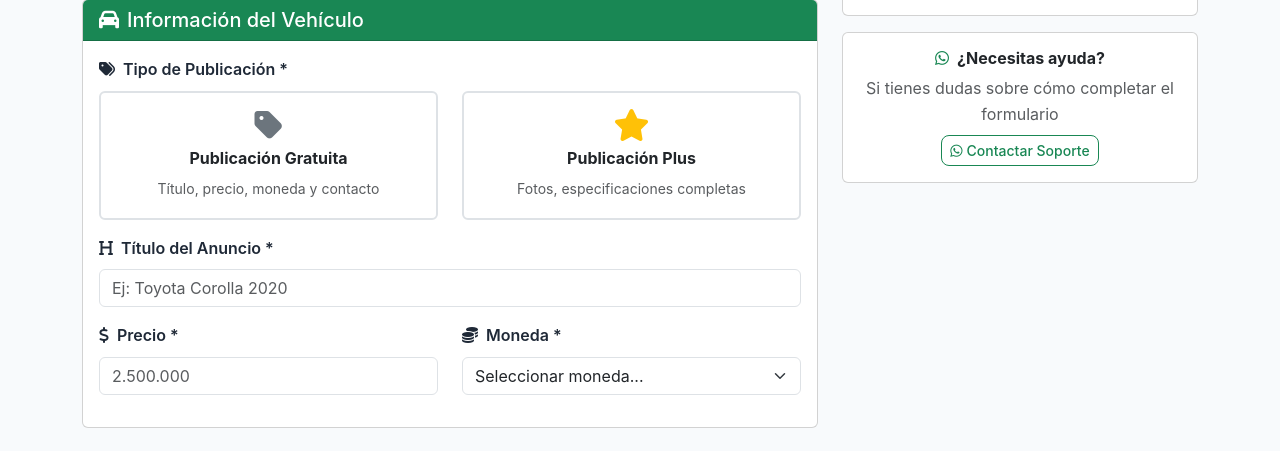
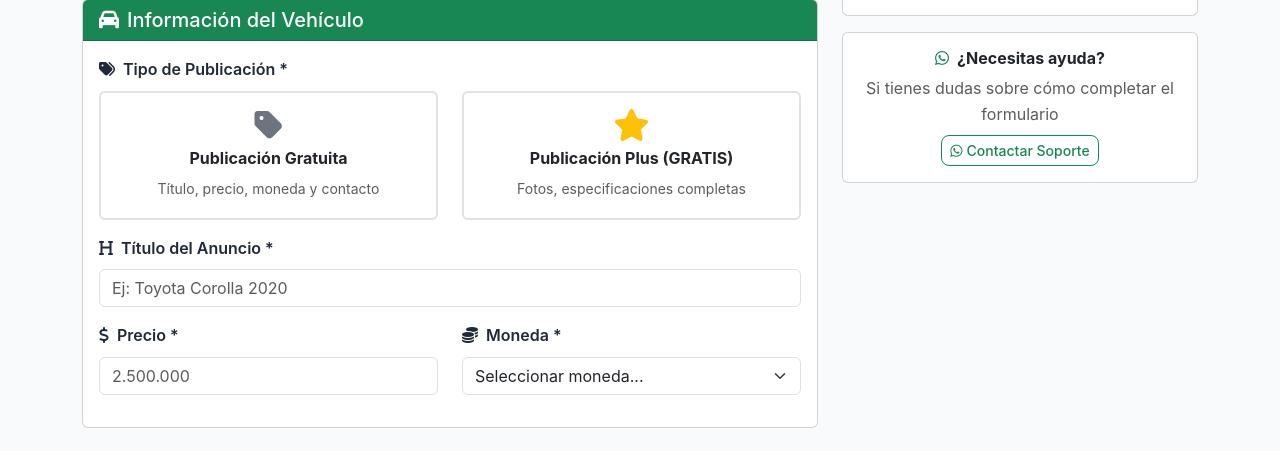
Before and after one commit to compraventavalledeuco/compraventavalledeuco, a Flask app: page /solicitar-publicacion in a window 1280 px wide. Shown: the part 1406-1857 px from the top of the page. Run offline with Flask 3, Linux system fonts and the light colour scheme; some libraries are stand-ins or nearby versions.

Commit message:
Update client_request.html

```diff
--- a/templates/client_request.html
+++ b/templates/client_request.html
@@ -191,7 +191,7 @@
                                                        name="publication_type" value="plus" required>
                                                 <label for="publication_plus" class="form-check-label w-100">
                                                     <i class="fas fa-star fa-2x text-warning mb-2 d-block"></i>
-                                                    <h6 class="fw-bold">Publicación Plus</h6>
+                                                    <h6 class="fw-bold">Publicación Plus (GRATIS)</h6>
                                                     <small class="text-muted">Fotos, especificaciones completas</small>
                                                 </label>
                                             </div>
```
